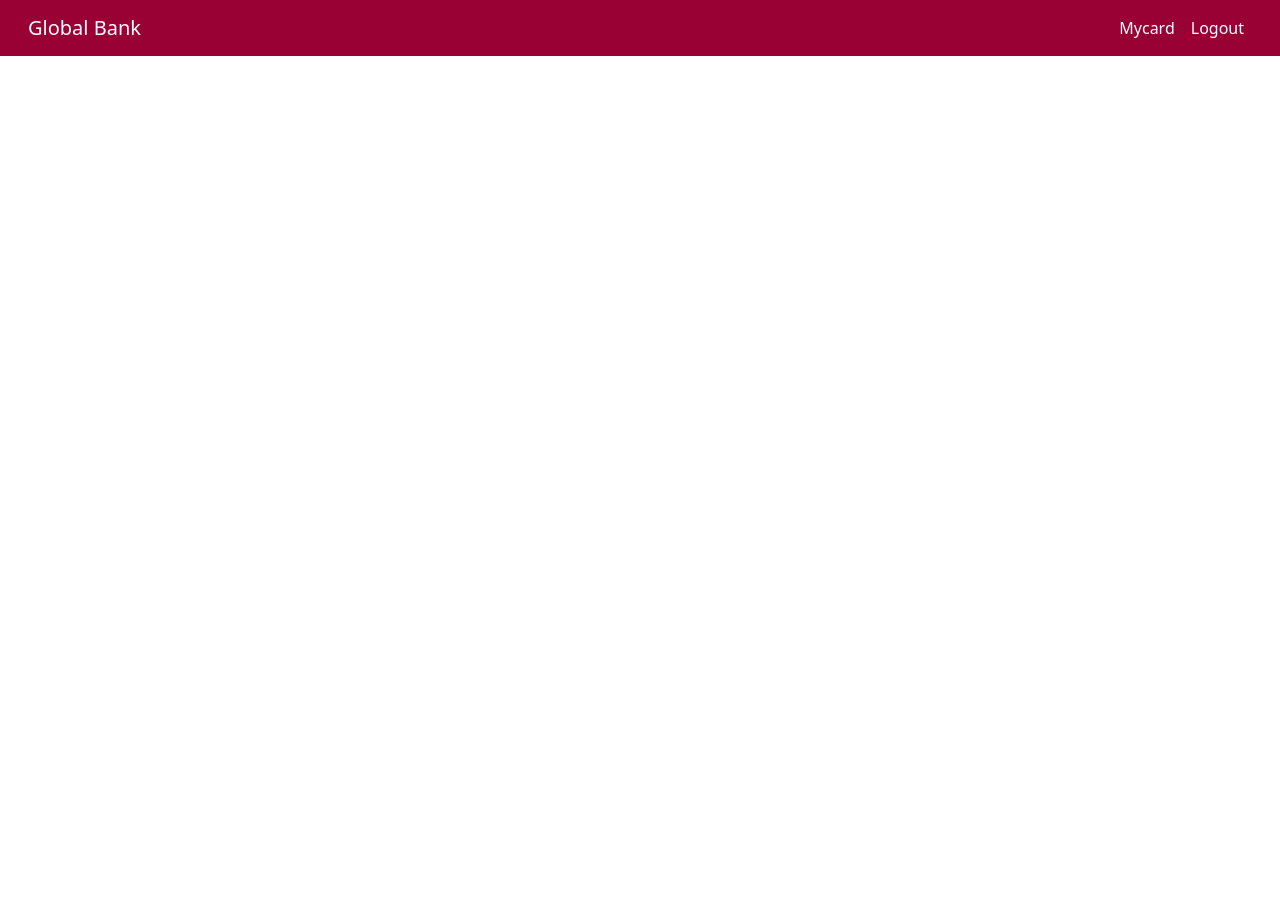
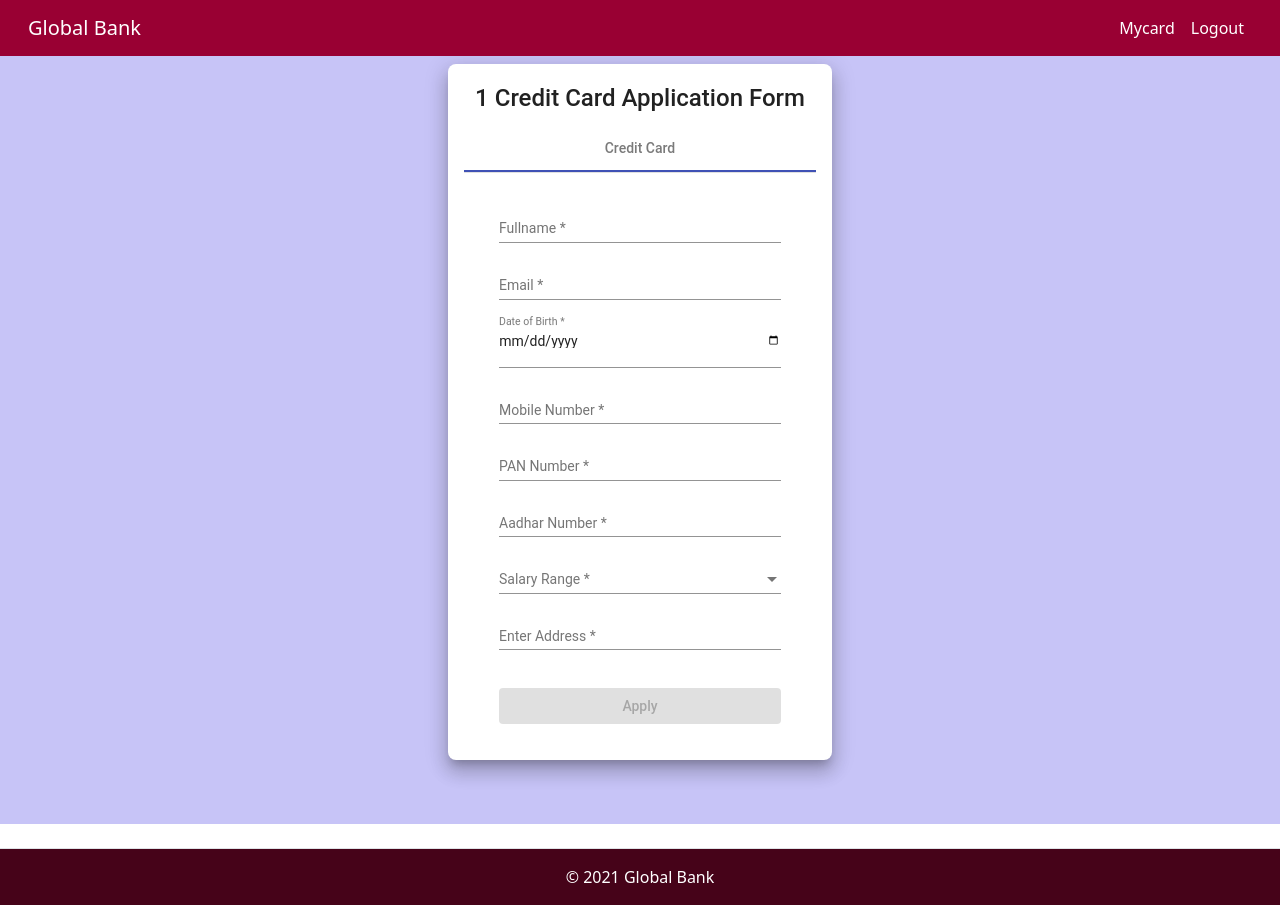
Before and after one commit to Rohitjoshi07/angular-heroku, an Angular app: page /apply/1 in a window 1280 px wide. Before the commit this address led to /. Before the commit the page ends 800 px from the top, so only its background shows below. Built offline with nearby package versions, Linux system fonts and the light colour scheme; sample sign-in values are in the browser's storage.

Commit message:
Auto card select to fill form done

```diff
--- a/src/app/app-routing.module.ts
+++ b/src/app/app-routing.module.ts
@@ -15,7 +15,7 @@ const routes: Routes = [
   { path: "register", component: RegisterComponent, pathMatch: "full" },
   { path: "dashboard", component: DashboardComponent, pathMatch: "full", canActivate: [AuthGuard] },
   { path: "", component: HomeComponent, pathMatch: "full" },
-  { path: "apply", component: ApplyFormComponent, pathMatch: "full", canActivate: [AuthGuard] },
+  { path: "apply/:id", component: ApplyFormComponent, pathMatch: "full", canActivate: [AuthGuard] },
   { path: "app", component: AppComponent, pathMatch: "full" }
 ];
 
--- a/src/app/apply-form/apply-form.component.html
+++ b/src/app/apply-form/apply-form.component.html
@@ -1,6 +1,6 @@
 <div class="container-fluid credit-page">
     <mat-card class="mat-elevation-z12">
-      <mat-card-title style="text-align:center;">Credit Card Application Form</mat-card-title>
+      <mat-card-title style="text-align:center;"> {{cardName}} Credit Card Application Form</mat-card-title>
       <mat-tab-group mat-stretch-tabs class="example-stretched-tabs">
         <mat-tab label="Credit Card">
           <mat-card-content>
@@ -9,7 +9,7 @@
               <mat-form-field>
                 <input
                   matInput
-                  placeholder="User Name"
+                  placeholder="Fullname"
                   required
                   name="name"
                   [(ngModel)]="user.name"
@@ -18,7 +18,7 @@
 
                 <mat-error
                   *ngIf="name.invalid">
-                  Username is required
+                  Fullname is required
                 </mat-error>
 
               </mat-form-field>
@@ -154,7 +154,7 @@
                     </mat-error>
                 </mat-form-field>
 
-                <mat-form-field>
+                <!-- <mat-form-field>
                     <mat-label>Credit Cards</mat-label>
                     <mat-select required  #cardType="ngModel" placeholder="Card Type" name="cardType" [(ngModel)]="user.cardType" >
                         <mat-option *ngFor="let c of credit" [value]="c.name">{{c.name}}</mat-option>
@@ -163,7 +163,7 @@
                     *ngIf="cardType.invalid">
                     Credit card type is required
                     </mat-error>
-                </mat-form-field>
+                </mat-form-field> -->
 
 
 
--- a/src/app/apply-form/apply-form.component.ts
+++ b/src/app/apply-form/apply-form.component.ts
@@ -1,5 +1,5 @@
 import { Component, OnInit } from '@angular/core';
-import { Router } from '@angular/router';
+import { ActivatedRoute, Router } from '@angular/router';
 import { Credit } from '../credit';
 import { Salary } from '../Salary';
 import { CreditCardService } from '../credit-card.service';
@@ -29,17 +29,25 @@ export class ApplyFormComponent implements OnInit {
     { id: 4, range: "above 2 lac" }
   ]
 
-
+  cardName = '';
+  // data="";
   msg = '';
 
-  constructor(private service: CreditCardService, private router: Router) { }
+  constructor(private service: CreditCardService, private router: Router, private route: ActivatedRoute) { }
 
   ngOnInit(): void {
+    this.cardName = this.route.snapshot.params.id;
+    console.log(this.cardName);
+    // this.data=this.cardName;
+
   }
 
   public applyNow() {
-    // console.log(this.user);
-    if ((this.user.name != '' && this.user.email != '' && this.user.dob != '' && this.user.mobileNumber != '' && this.user.panNumber != '' && this.user.aadharNumber != '' && this.user.salaryRange != '' && this.user.userAddress != '' && this.user.cardType != '') && this.user.name != null && this.user.email != null && this.user.dob != null && this.user.mobileNumber != null && this.user.panNumber != null && this.user.aadharNumber != null && this.user.salaryRange != null && this.user.userAddress != null && this.user.cardType != null) {
+
+    if ((this.user.name != '' && this.user.email != '' && this.user.dob != '' && this.user.mobileNumber != '' && this.user.panNumber != '' && this.user.aadharNumber != '' && this.user.salaryRange != '' && this.user.userAddress != '') && this.user.name != null && this.user.email != null && this.user.dob != null && this.user.mobileNumber != null && this.user.panNumber != null && this.user.aadharNumber != null && this.user.salaryRange != null && this.user.userAddress != null) {
+      this.user.cardType = this.cardName;
+      // console.log(this.user);
+
       this.service.doApplyForCreditCard(this.user).subscribe(
         data => {
           console.log(data);
--- a/src/app/dashboard/dashboard.component.html
+++ b/src/app/dashboard/dashboard.component.html
@@ -24,7 +24,7 @@
                   <div class="card-body">
                     <h5 class="card-title">Other Features</h5>
                     <p class="card-text">4 complimentary lounge access at select domestic airports", "1% fuel surcharge waiver</p>
-                    <button type="button" class="btn btn-primary btn-lg btn-block" routerLink="/apply" >Apply Now</button>
+                    <button type="button" class="btn btn-primary btn-lg btn-block" routerLink="/apply/ACE" >Apply Now</button>
                   </div>
                 </div>
               </div>
@@ -52,7 +52,7 @@
                   <div class="card-body">
                     <h5 class="card-title">Top Features</h5>
                     <p class="card-text">Complimentary flight ticket, up to 12 priority pass lounge access, 2% forex mark-up</p>
-                    <button type="button" class="btn btn-primary btn-lg btn-block" routerLink="/apply" >Apply Now</button>
+                    <button type="button" class="btn btn-primary btn-lg btn-block" routerLink="/apply/MAGNUS" >Apply Now</button>
                   </div>
                 </div>
               </div>
@@ -82,7 +82,7 @@
                   <div class="card-body">
                     <h5 class="card-title">Top Features</h5>
                     <p class="card-text">Some quick example text to build on the card title and make up the bulk of the card's content.</p>
-                    <button type="button" class="btn btn-primary btn-lg btn-block" routerLink="/apply" >Apply Now</button>
+                    <button type="button" class="btn btn-primary btn-lg btn-block" routerLink="/apply/PLATINUM" >Apply Now</button>
                   </div>
                 </div>
               </div>
@@ -110,7 +110,7 @@
                   <div class="card-body">
                     <h5 class="card-title">Top Features</h5>
                     <p class="card-text">1 point with every Rs. 200 Spent. Discounts on Zomato, Grofers, Myntra, BookMyShow etc</p>
-                    <button type="button" class="btn btn-primary btn-lg btn-block" routerLink="/apply">Apply Now</button>
+                    <button type="button" class="btn btn-primary btn-lg btn-block" routerLink="/apply/NEO">Apply Now</button>
                   </div>
                 </div>
               </div>
```
